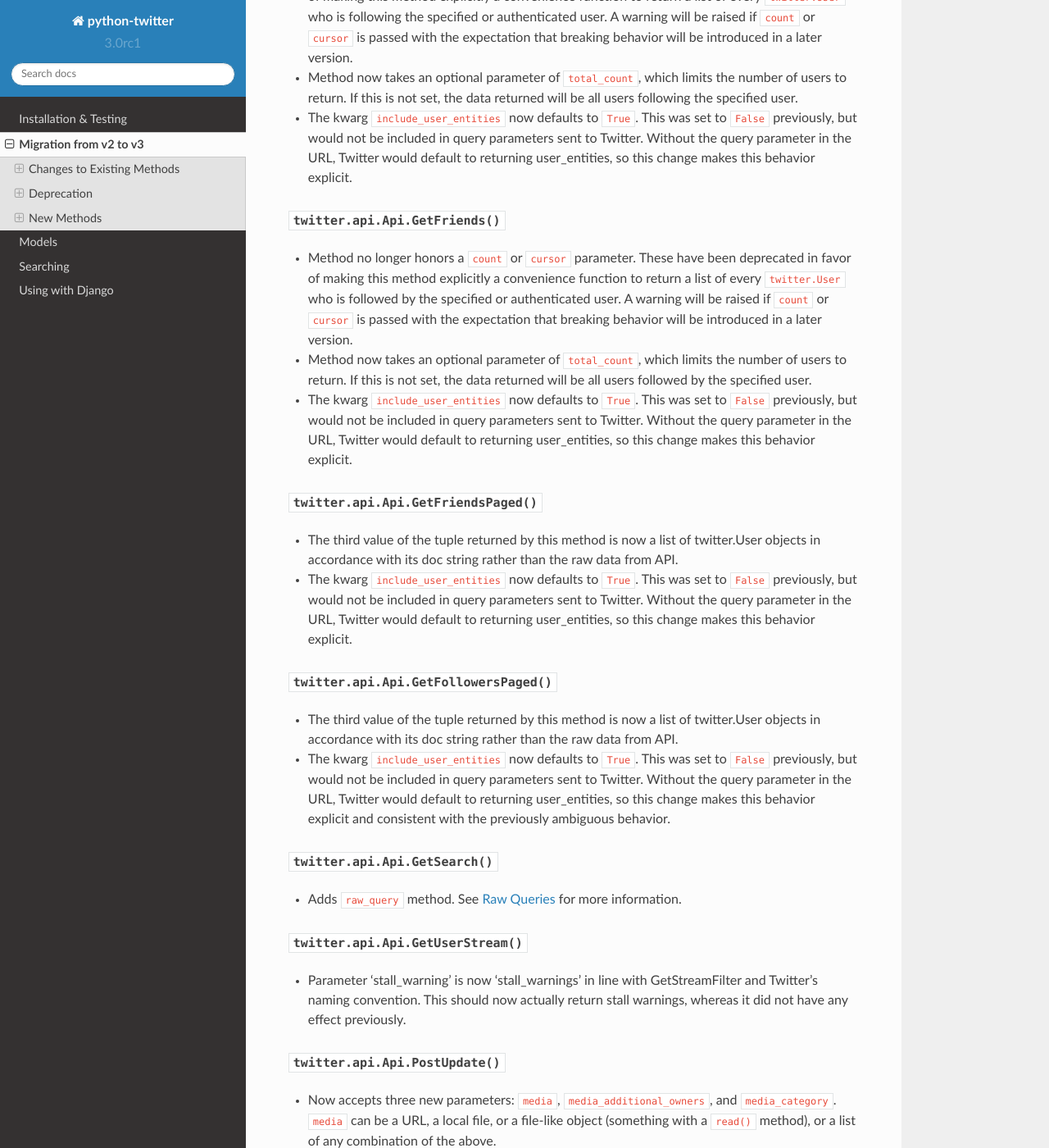
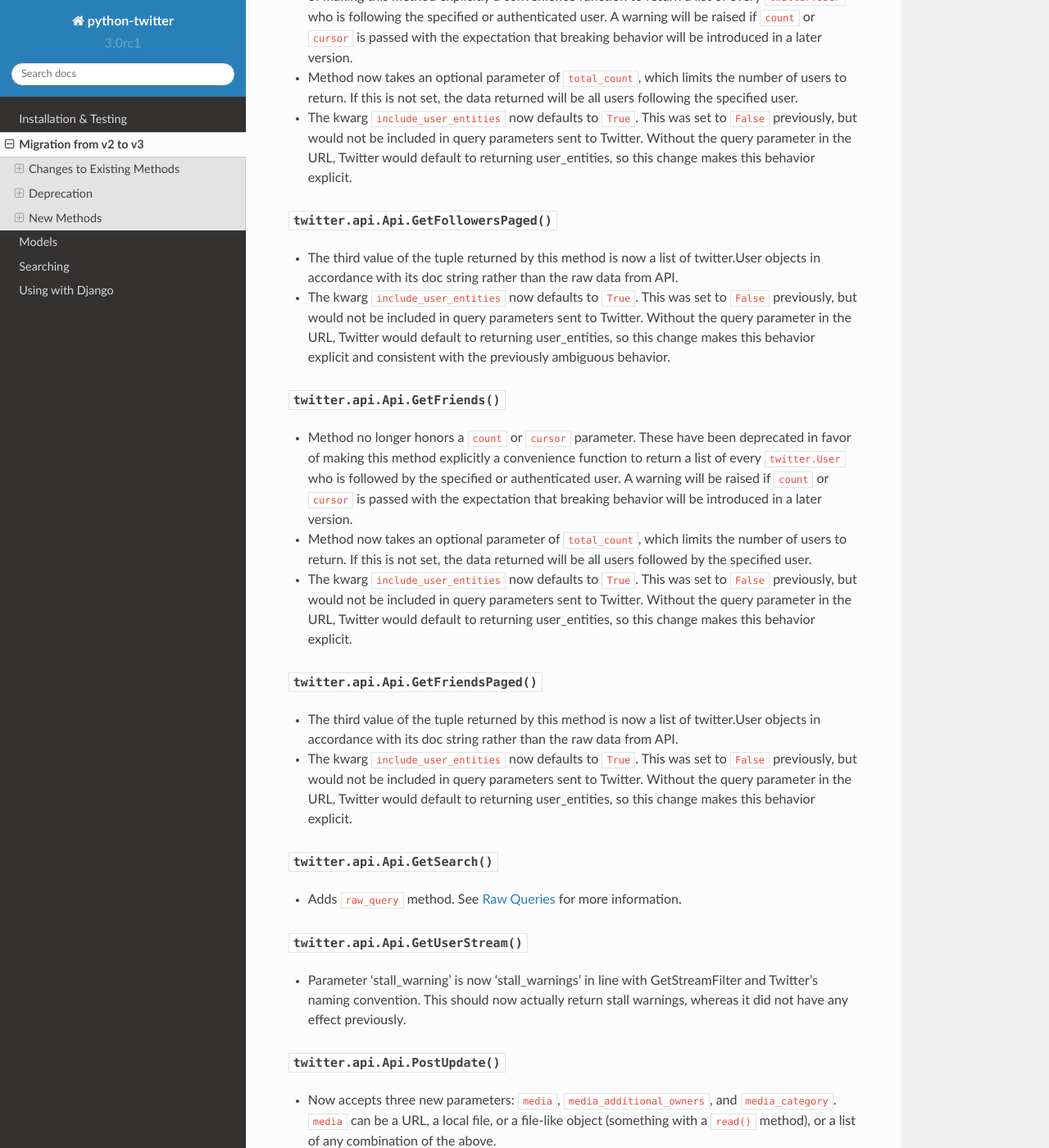
Before and after one commit to bear/python-twitter, a Sphinx documentation site: the page built from doc/migration_v30.rst, in a window 1280 px wide and 1400 px high, scrolled down 504 px. Shown: the whole window at 82% size. Built offline with Sphinx 7.4.7 and the Read the Docs theme 2.0.0, drawn with Linux system fonts in a browser that asks for light colours; part of the change alters nothing that is shown.

```diff
--- a/doc/migration_v30.rst
+++ b/doc/migration_v30.rst
@@ -1,6 +1,5 @@
 Migration from v2 to v3
 -----------------------
-
 
 Changes to Existing Methods
 ===========================
@@ -16,6 +15,11 @@ Changes to Existing Methods
 * Method now takes an optional parameter of ``total_count``, which limits the number of users to return. If this is not set, the data returned will be all users following the specified user.
 * The kwarg ``include_user_entities`` now defaults to ``True``. This was set to ``False`` previously, but would not be included in query parameters sent to Twitter. Without the query parameter in the URL, Twitter would default to returning user_entities, so this change makes this behavior explicit.
 
+:py:func:`twitter.api.Api.GetFollowersPaged`
++++++++++++++++++++++++++++++++++++++++++++++++++++++++++++++++++++++++++++++++
+* The third value of the tuple returned by this method is now a list of twitter.User objects in accordance with its doc string rather than the raw data from API.
+* The kwarg ``include_user_entities`` now defaults to ``True``. This was set to ``False`` previously, but would not be included in query parameters sent to Twitter. Without the query parameter in the URL, Twitter would default to returning user_entities, so this change makes this behavior explicit and consistent with the previously ambiguous behavior.
+
 :py:func:`twitter.api.Api.GetFriends`
 +++++++++++++++++++++++++++++++++++++++++++++++++++++++++++++++++++++++++++++++
 * Method no longer honors a ``count`` or ``cursor`` parameter. These have been deprecated in favor of making this method explicitly a convenience function to return a list of every ``twitter.User`` who is followed by the specified or authenticated user. A warning will be raised if ``count`` or ``cursor`` is passed with the expectation that breaking behavior will be introduced in a later version.
@@ -26,11 +30,6 @@ Changes to Existing Methods
 +++++++++++++++++++++++++++++++++++++++++++++++++++++++++++++++++++++++++++++++
 * The third value of the tuple returned by this method is now a list of twitter.User objects in accordance with its doc string rather than the raw data from API.
 * The kwarg ``include_user_entities`` now defaults to ``True``. This was set to ``False`` previously, but would not be included in query parameters sent to Twitter. Without the query parameter in the URL, Twitter would default to returning user_entities, so this change makes this behavior explicit.
-
-:py:func:`twitter.api.Api.GetFollowersPaged`
-+++++++++++++++++++++++++++++++++++++++++++++++++++++++++++++++++++++++++++++++
-* The third value of the tuple returned by this method is now a list of twitter.User objects in accordance with its doc string rather than the raw data from API.
-* The kwarg ``include_user_entities`` now defaults to ``True``. This was set to ``False`` previously, but would not be included in query parameters sent to Twitter. Without the query parameter in the URL, Twitter would default to returning user_entities, so this change makes this behavior explicit and consistent with the previously ambiguous behavior.
 
 :py:func:`twitter.api.Api.GetSearch`
 +++++++++++++++++++++++++++++++++++++++++++++++++++++++++++++++++++++++++++++++
@@ -62,7 +61,6 @@ Deprecation
 New Methods
 ===========
 
-
 :py:func:`twitter.api.Api.GetBlocksIDs`
 +++++++++++++++++++++++++++++++++++++++++++++++++++++++++++++++++++++++++++++++
 * Returns **all** the users currently blocked by the authenticated user as user IDs. The user IDs will be integers.
```
